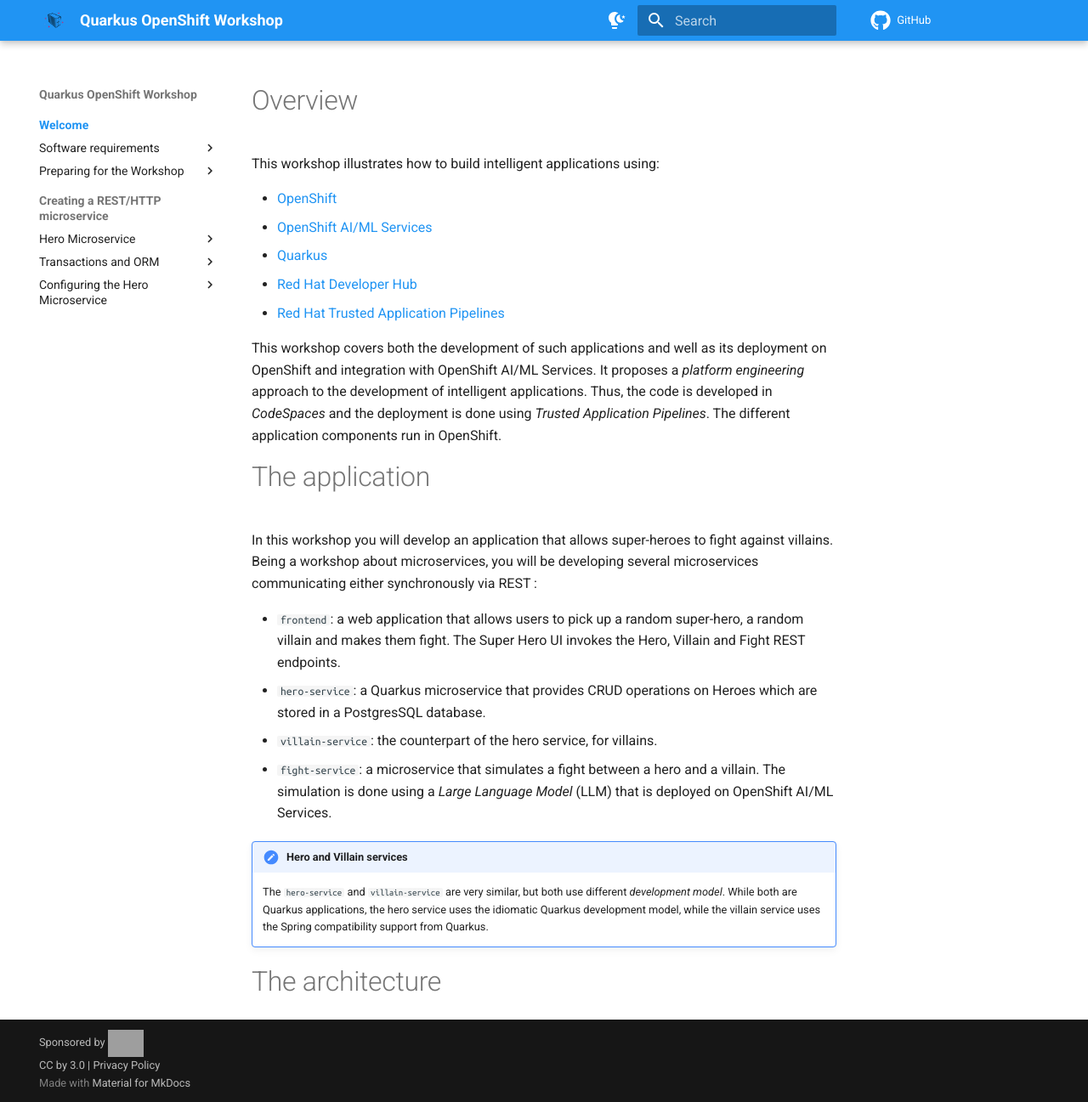
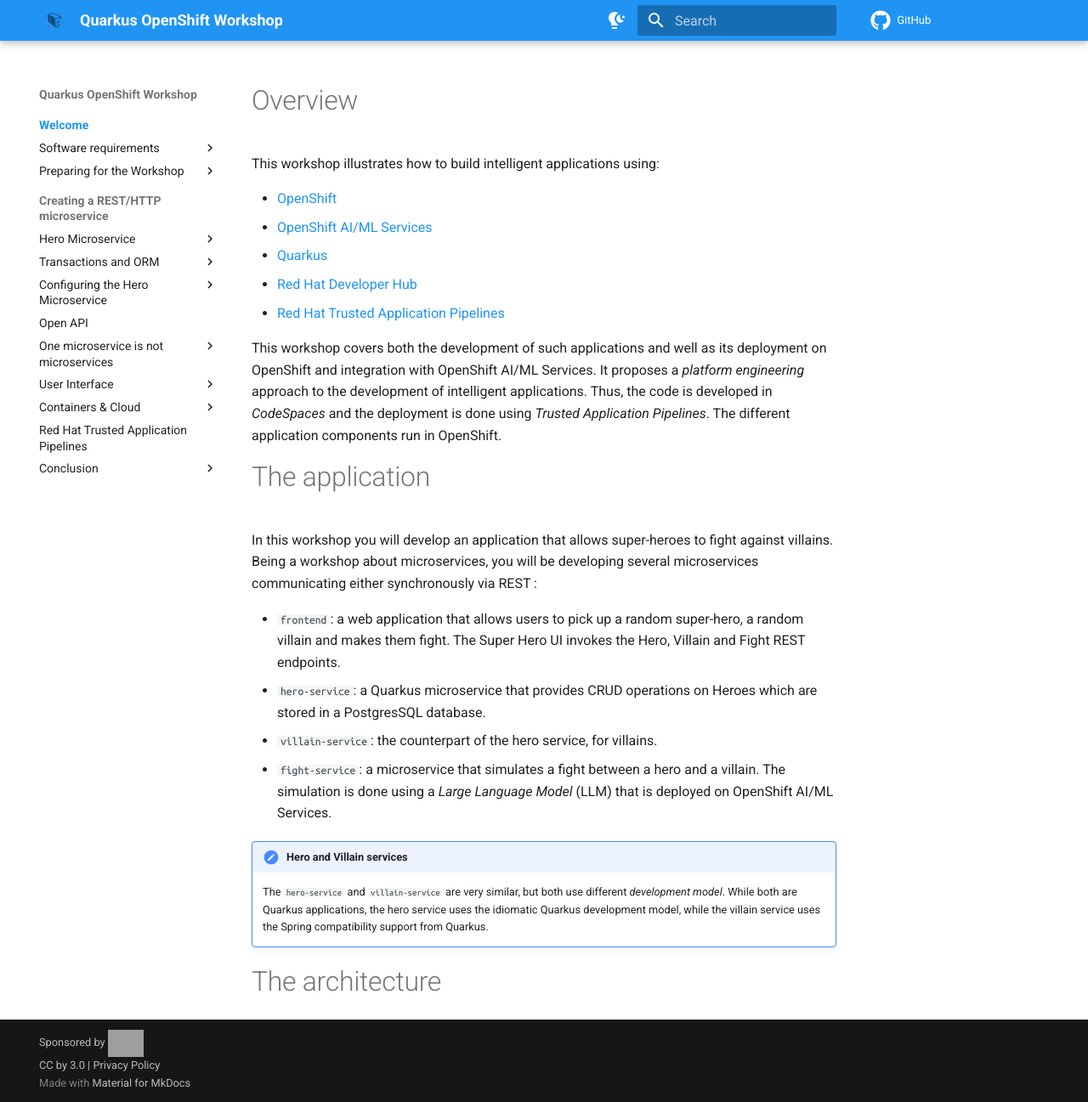
Before and after one commit to cescoffier/quarkus-openshift-workshop, an MkDocs documentation site: the page built from docs/docs/index.md, in a window 1280 px wide and 1297 px high. Shown: the whole window at 85% size. Built offline with MkDocs 1.6.1 and Material for MkDocs 9.7.7, drawn with Linux system fonts in a browser that asks for light colours; comment, search, counter and statistics services are not loaded; the version menu is left out; grey boxes are pictures that could not be loaded.

Commit message:
Fix nav error and add the rest of the ToC

```diff
--- a/docs/mkdocs.yml
+++ b/docs/mkdocs.yml
@@ -38,31 +38,31 @@
           - Configuring logging: 'configuring-hero-microservice/logging.md'
           - Configuring Quarkus listening port: 'configuring-hero-microservice/listening-port.md'
           - Injecting configuration value: 'configuring-hero-microservice/injecting-configuration.md'
-#      - Open-API:
-#      - One microservice is not microservices:
-#          - Villain microservice:
-#              - Directory structure: 'villain-microservice/directory-structure.md'
-#              - Spring compatibility layer: 'villain-microservice/spring-compatibility-layer.md'
-#              - Running, testing and packaging: 'villain-microservice/running-testing-packaging.md'
-#          - Fight microservice:
-#              - Overview of LLM Integration in Quarkus: 'fight-microservice/overview-llm-integration.md'
-#              - Using Quarkus-LangChain4j Extension: 'fight-microservice/quarkus-langchain4j.md'
-#              - Code implementation:
-#                  - Adding the quarkus-langchain4j-xxxxx extension: 'fight-microservice/adding-extension.md'
-#                  - Defining LLM interactions with @RegisterAiService: 'fight-microservice/llm-interactions.md'
-#                  - Observability: 'fight-microservice/observability.md'
-#                  - Running, testing and packaging: 'fight-microservice/running-testing-packaging.md'
-#              - Tools and Document Loader: 'fight-microservice/tools-document-loader.md'
-#              - Document stores:
-#                  - Ingestion process and RAG process: 'fight-microservice/ingestion-rag-process.md'
-#      - User Interface:
-#          - The Web Application: 'user-interface/web-application.md'
-#      - Containers & Cloud:
-#          - Build and deploy (in a single step): 'containers-cloud/build-deploy.md'
-#          - Deploying the others microservices: 'containers-cloud/deploying-others.md'
-#      - Red Hat Trusted Application Pipelines:
-#      - Conclusion:
-#          - References: 'conclusion/references.md'
+      - Open API: 'open-api.md'
+      - One microservice is not microservices:
+          - Villain microservice:
+             - Directory structure: 'villain-microservice/directory-structure.md'
+             - Spring compatibility layer: 'villain-microservice/spring-compatibility-layer.md'
+             - Running, testing and packaging: 'villain-microservice/running-testing-packaging.md'
+          - Fight microservice:
+              - Overview of LLM Integration in Quarkus: 'fight-microservice/overview-llm-integration.md'
+              - Using Quarkus-LangChain4j Extension: 'fight-microservice/quarkus-langchain4j.md'
+              - Code implementation:
+                  - Adding the quarkus-langchain4j-xxxxx extension: 'fight-microservice/adding-extension.md'
+                  - Defining LLM interactions with @RegisterAiService: 'fight-microservice/llm-interactions.md'
+                  - Observability: 'fight-microservice/observability.md'
+                  - Running, testing and packaging: 'fight-microservice/running-testing-packaging.md'
+              - Tools and Document Loader: 'fight-microservice/tools-document-loader.md'
+              - Document stores:
+                  - Ingestion process and RAG process: 'fight-microservice/ingestion-rag-process.md'
+      - User Interface:
+          - The Web Application: 'user-interface/web-application.md'
+      - Containers & Cloud:
+          - Build and deploy (in a single step): 'containers-cloud/build-deploy.md'
+          - Deploying the others microservices: 'containers-cloud/deploying-others.md'
+      - Red Hat Trusted Application Pipelines: 'trusted-application-pipelines.md'
+      - Conclusion:
+          - References: 'conclusion/references.md'
 
 theme:
   name: material
```
